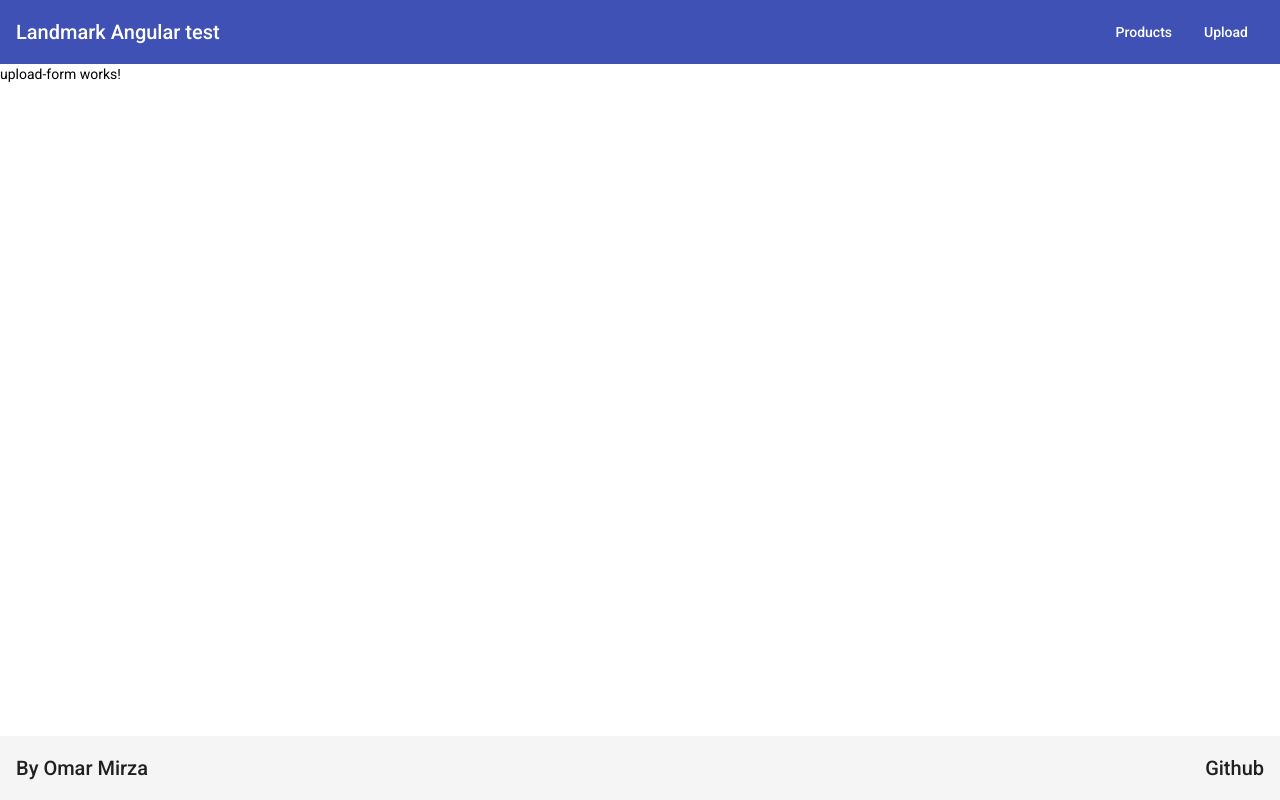
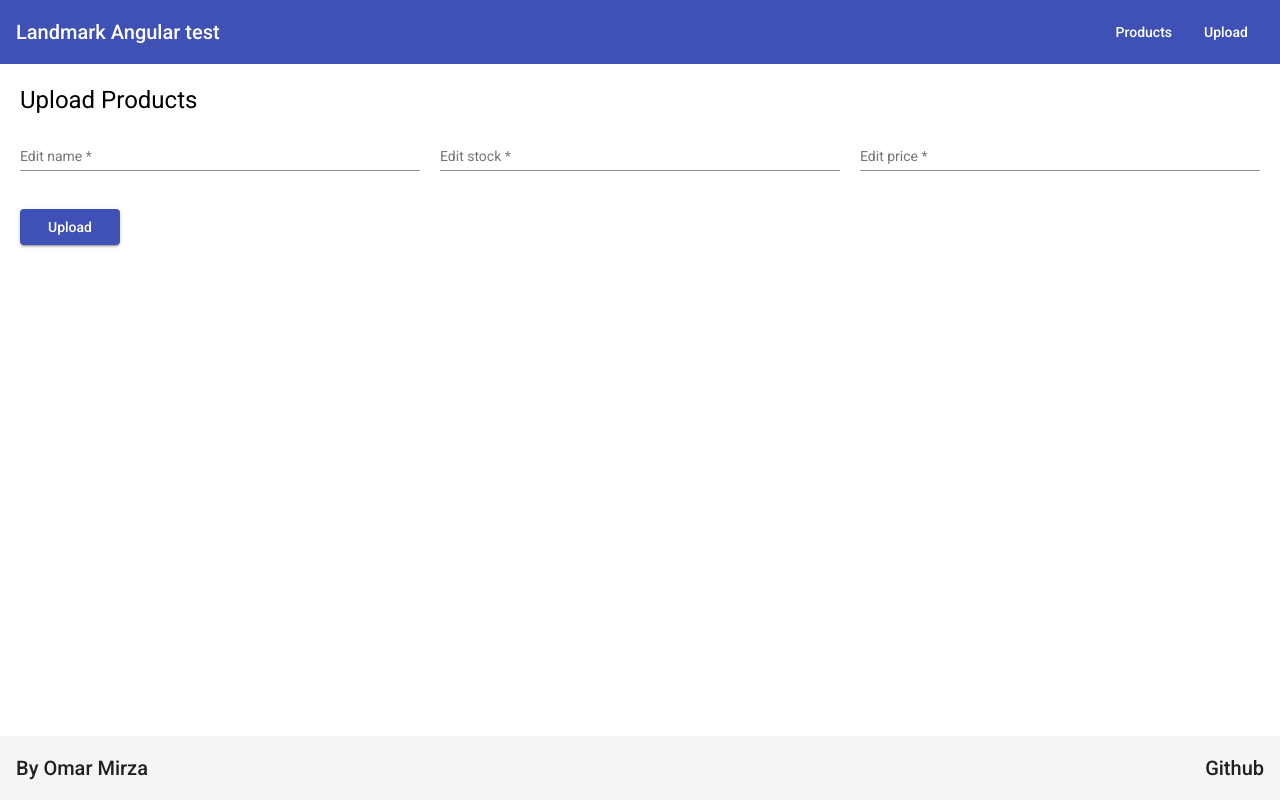
Before and after one commit to omarCreativeDev/landmark-angular-test, an Angular app: page /upload-products in a window 1280 px wide. Built offline with nearby package versions, Linux system fonts and the light colour scheme.

Commit message:
setup upload form and component and layout

```diff
--- a/src/app/upload-products/upload-form/upload-form.component.html
+++ b/src/app/upload-products/upload-form/upload-form.component.html
@@ -1 +1,54 @@
-<p>upload-form works!</p>
+<div class="p-20">
+  <h1>Upload Products</h1>
+
+  <form
+    (ngSubmit)="checkForm()"
+    [formGroup]="form"
+    autocomplete="off"
+    class="d-grid grid-container-4-col w-100"
+  >
+    <mat-form-field>
+      <mat-label>Edit name</mat-label>
+      <input
+        matInput
+        type="text"
+        [formControlName]="'name'"
+        [placeholder]="'Enter a name'"
+      />
+      <mat-error *ngIf="form.invalid">No name entered</mat-error>
+    </mat-form-field>
+
+    <mat-form-field>
+      <mat-label>Edit stock</mat-label>
+      <input
+        matInput
+        type="number"
+        [formControlName]="'stock'"
+        [placeholder]="'Enter a stock'"
+      />
+      <mat-error *ngIf="form.invalid">No stock entered</mat-error>
+    </mat-form-field>
+
+    <mat-form-field>
+      <mat-label>Edit price</mat-label>
+      <input
+        matInput
+        type="number"
+        [formControlName]="'price'"
+        [placeholder]="'Enter a price'"
+      />
+      <mat-error *ngIf="form.invalid">No price entered</mat-error>
+    </mat-form-field>
+
+    <button
+      mat-raised-button
+      matSuffix
+      color="primary"
+      aria-label="Upload products"
+      type="submit"
+      class="submit-button"
+    >
+      Upload
+    </button>
+  </form>
+</div>
--- /dev/null
+++ b/src/app/upload-products/upload-form/upload-form.component.scss
@@ -0,0 +1,3 @@
+.submit-button {
+  width: 100px;
+}
--- a/src/app/upload-products/upload-form/upload-form.component.ts
+++ b/src/app/upload-products/upload-form/upload-form.component.ts
@@ -1,11 +1,34 @@
 import { Component, OnInit } from '@angular/core';
+import { FormBuilder, FormGroup, Validators } from '@angular/forms';
+import { Router } from '@angular/router';
 
 @Component({
   selector: 'app-upload-form',
   templateUrl: './upload-form.component.html',
+  styleUrls: ['./upload-form.component.scss'],
 })
 export class UploadFormComponent implements OnInit {
-  constructor() {}
+  public form: FormGroup;
 
-  ngOnInit(): void {}
+  constructor(private formBuilder: FormBuilder, private router: Router) {}
+
+  ngOnInit(): void {
+    this.setupForm();
+  }
+
+  public checkForm(): void {
+    if (this.form.valid) {
+      this.uploadProducts();
+    }
+  }
+
+  public setupForm(): void {
+    this.form = this.formBuilder.group({
+      name: [null, [Validators.required]],
+      stock: [null, [Validators.required]],
+      price: [null, [Validators.required]],
+    });
+  }
+
+  public uploadProducts(): void {}
 }
--- a/src/app/upload-products/upload-products.module.ts
+++ b/src/app/upload-products/upload-products.module.ts
@@ -3,9 +3,10 @@ import { CommonModule } from '@angular/common';
 
 import { UploadFormComponent } from './upload-form/upload-form.component';
 import { UploadProductsRoutingModule } from './upload-products-routing.module';
+import { SharedModule } from '../shared/shared.module';
 
 @NgModule({
   declarations: [UploadFormComponent],
-  imports: [CommonModule, UploadProductsRoutingModule],
+  imports: [CommonModule, UploadProductsRoutingModule, SharedModule],
 })
 export class UploadProductsModule {}
--- a/src/scss/utilities/_layout.scss
+++ b/src/scss/utilities/_layout.scss
@@ -145,9 +145,9 @@
 }
 
 // grid layouts
-.grid-container-2-col {
-  grid-template-columns: 1fr 1fr;
-  grid-gap: 15px;
+.grid-container-4-col {
+  grid-template-columns: 1fr 1fr 1fr;
+  grid-gap: 20px;
 
   @media screen and (#{$mat-small}) {
     grid-template-columns: auto;
```
